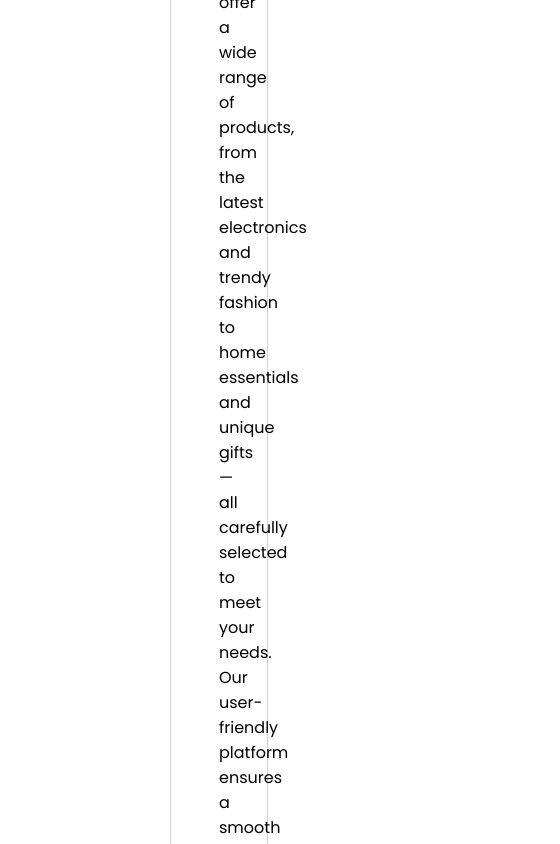
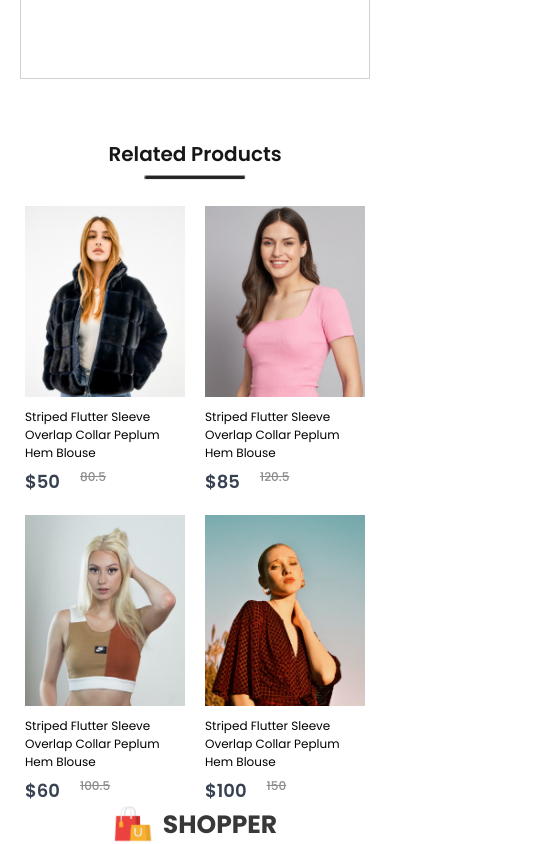
Before and after one commit to 1lelanta/E-commerce--main, a React (Create React App) app in the folder frontend/: page /product/1 in a window 390 px wide. Shown: the part 1480-2324 px from the top of the page, 560 px wide, since content can reach past the window. Built offline with nearby package versions, Linux system fonts and the light colour scheme.

Commit message:
add responsive design for mobile tablet and laptop screen size

```diff
--- a/frontend/src/Components/CartItems/CartItems.css
+++ b/frontend/src/Components/CartItems/CartItems.css
@@ -104,3 +104,60 @@
     cursor: pointer;
     transition: background 0.3s;
 }
+@media(max-width: 1280px){
+    .cartitems{
+        margin: 60px 50px;
+    }
+    .cartitems-format-main{
+        grid-template-columns: 0.5fr 3fr 0.5fr 0.5fr 0.5fr 0.5fr;
+        gap: 20px;
+        padding: 15px 0px;
+        font-size: 15px;
+    }
+    .carticon-product-icon{
+        height: 50px;
+
+    }
+    .cartitems-remove-icon{
+        margin: auto;
+    }
+    .cartitems-quantity{
+        width: 40px;
+        height: 30px;
+    }
+    .cartitems-down{
+        margin: 80px 0px;
+        flex-direction: column;
+        gap: 80px;
+    }
+    .cartitems-totals{
+        margin: 0px;
+    }
+    .cartitems-totals button{
+        max-width: 200px;
+        height: 45px;
+        font-size: 12px;
+    }
+    .cartitems-promobox{
+        width: auto;
+        max-width: 500px;
+    }
+    .cartitems-promobox input{
+        width: 100%;
+    }
+    .cartitems-promobox button{
+        width: 120px;
+        margin-left: -125px;
+    }
+}
+@media(max-width: 500px){
+    .cartitems-format-main{
+        display: none;
+        grid-template-columns: 0.5fr 3fr 0.5fr;
+        gap: 10px;
+    }
+    .cartitem-format{
+        display: grid;
+    }
+
+}
--- a/frontend/src/Components/DescriptionBox/Description.css
+++ b/frontend/src/Components/DescriptionBox/Description.css
@@ -29,3 +29,18 @@
     padding: 48px;
     padding-bottom: 70px;
 }
+@media(max-width: 1280px){
+    .descriptionbox{
+        margin: 60px;
+
+    }
+}
+@media(max-width: 800px){
+    .descriptionbox{
+        margin: 60px 20px;
+
+    }
+    .descriptionbox-description{
+        font-size: 14px;
+    }
+}
--- a/frontend/src/Components/RelatedProducts/RelatedProducts.css
+++ b/frontend/src/Components/RelatedProducts/RelatedProducts.css
@@ -1,23 +1,87 @@
-.relatedproducts{
+.relatedproducts {
     display: flex;
     flex-direction: column;
     align-items: center;
     gap: 10px;
     height: 90vh;
 }
-.relatedproducts h1{
+
+.relatedproducts h1 {
     color: #171717;
     font-size: 50px;
     font-weight: 600;
 }
-.relatedproducts hr{
+
+.relatedproducts hr {
     width: 200px;
     height: 6px;
     border-radius: 10px;
     background: #252525;
 }
-.relatedproducts-items{
+
+.relatedproducts-items {
     margin-top: 50px;
     display: flex;
     gap: 30px;
 }
+
+@media(max-width: 1280px) {
+    .relatedproducts {
+        height: 70vh;
+    }
+    .relatedproducts h1 {
+        font-size: 40px;
+    }
+    .relatedproducts hr {
+        width: 160px;
+        height: 4px;
+    }
+    .relatedproducts-items {
+        gap: 20px;
+        margin-top: 30px;
+    }
+}
+
+@media(max-width: 1024px) {
+    .relatedproducts {
+        height: 60vh;
+    }
+    .relatedproducts h1 {
+        font-size: 30px;
+    }
+    .relatedproducts hr {
+        width: 120px;
+        height: 3px;
+    }
+    .relatedproducts-items {
+        gap: 15px;
+        margin-top: 20px;
+    }
+}
+
+@media(max-width: 800px) {
+    .relatedproducts {
+        height: 50vh;
+        gap: 6px;
+    }
+    .relatedproducts h1 {
+        font-size: 20px;
+    }
+    .relatedproducts hr {
+        width: 100px;
+    }
+    .relatedproducts-items {
+        gap: 5px;
+    }
+}
+
+@media(max-width: 500px) {
+    .relatedproducts {
+        height: auto; /* better for small screens */
+    }
+    .relatedproducts-items {
+        display: grid;
+        grid-template-columns: 1fr 1fr;
+        gap: 20px;
+    }
+}
```
